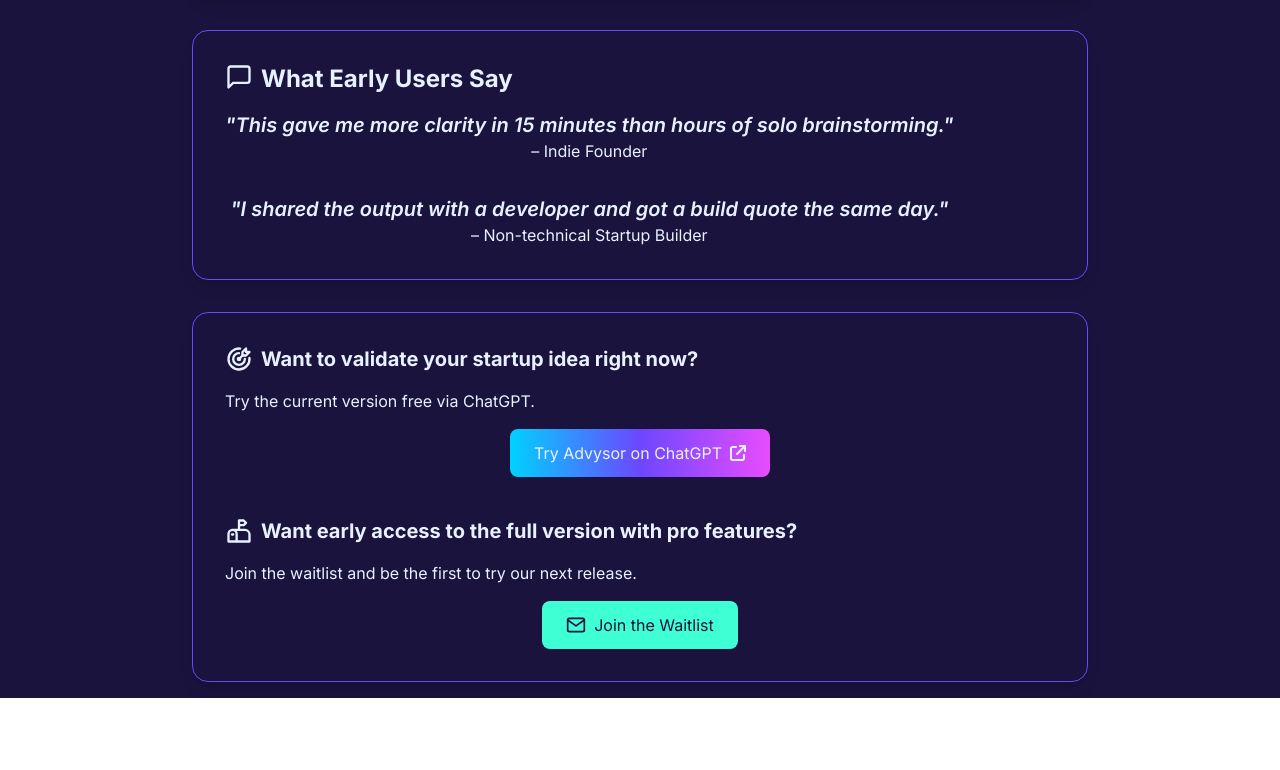
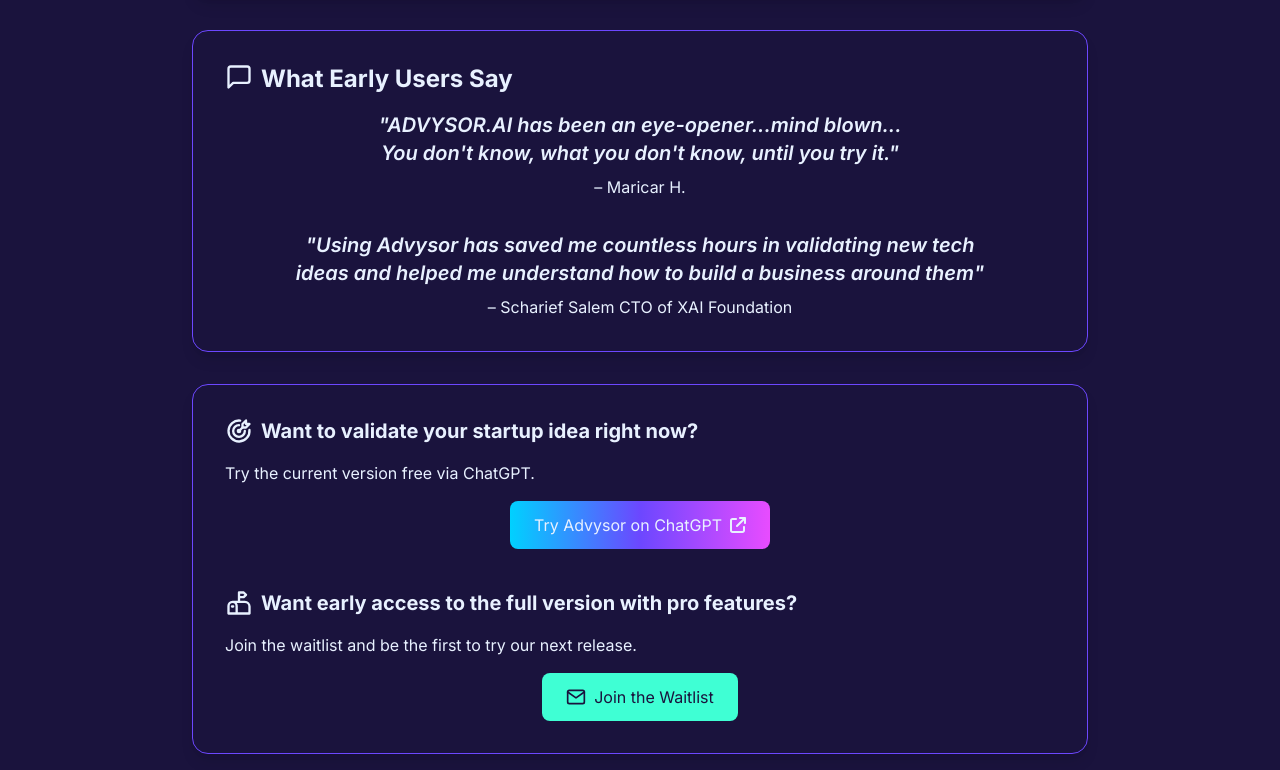
Before and after one commit to hryanjones/advysor.ai, a React (Vite) app: page / in a window 1280 px wide. Shown: the part 1758-2528 px from the top of the page. Before the commit the page ends 2456 px from the top, so only its background shows below. Built offline with nearby package versions, Linux system fonts and the light colour scheme.

Commit message:
Update testimonials.
Previous ones had just been placeholders.

Task: https://app.clickup.com/t/86a8rffqr

```diff
--- a/src/components/Homepage.tsx
+++ b/src/components/Homepage.tsx
@@ -160,15 +160,21 @@
         <div className="inline-flex flex-col gap-8 text-center text-balance">
           <p>
             <blockquote className="text-xl italic font-semibold">
-              <p>"This gave me more clarity in 15 minutes than hours of solo brainstorming."</p>
+              <p className="mb-2">
+                "ADVYSOR.AI has been an eye-opener...mind blown... You don't know, what you don't know, until you try
+                it."
+              </p>
             </blockquote>
-            <p> – Indie Founder</p>
+            <p> – Maricar H.</p>
           </p>
           <p>
             <blockquote className="text-xl italic font-semibold">
-              <p> "I shared the output with a developer and got a build quote the same day."</p>
+              <p className="mb-2">
+                "Using Advysor has saved me countless hours in validating new tech ideas and helped me understand how to
+                build a business around them"
+              </p>
             </blockquote>
-            <p>– Non-technical Startup Builder</p>
+            <p>– Scharief Salem CTO of XAI Foundation</p>
           </p>
         </div>
       </div>
```
